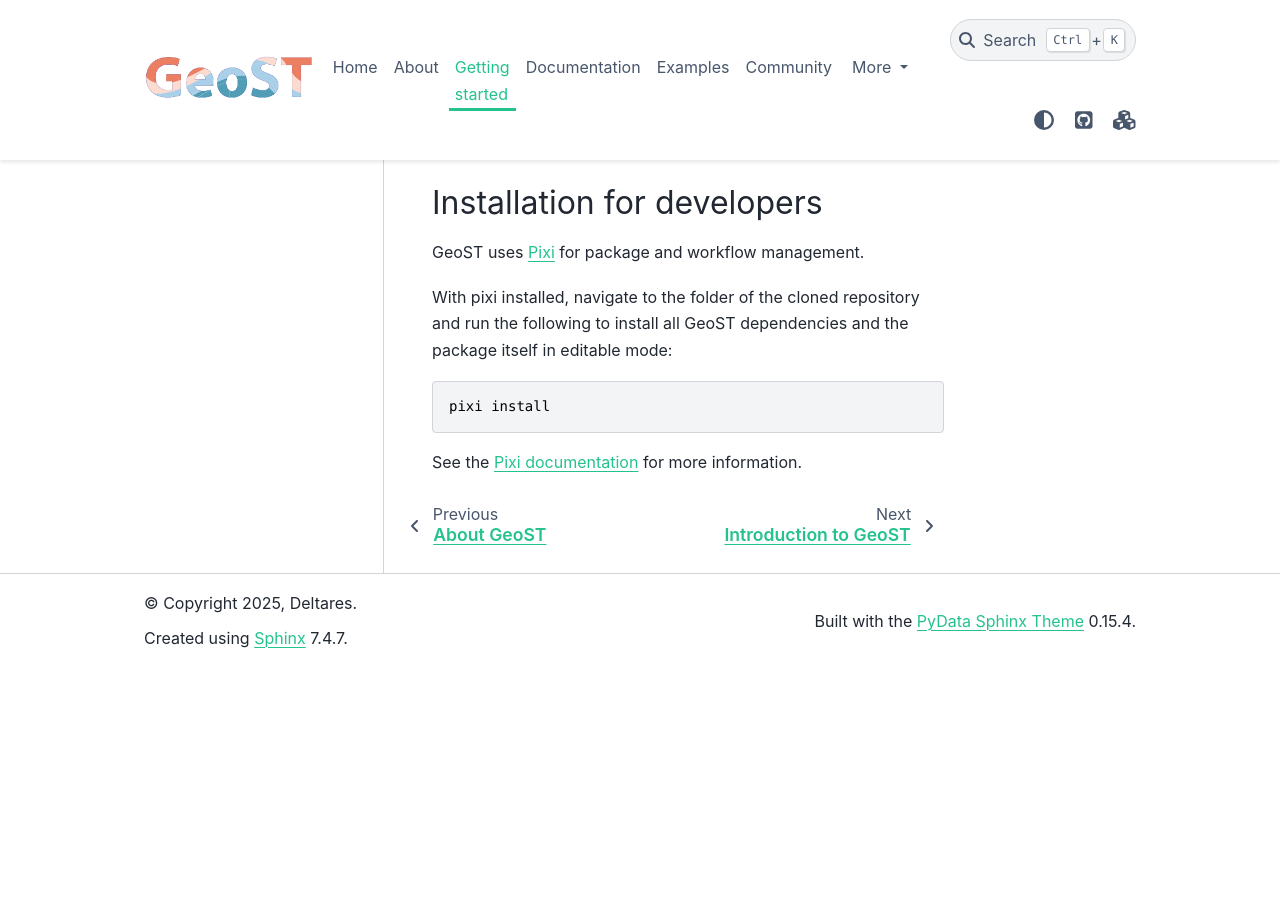
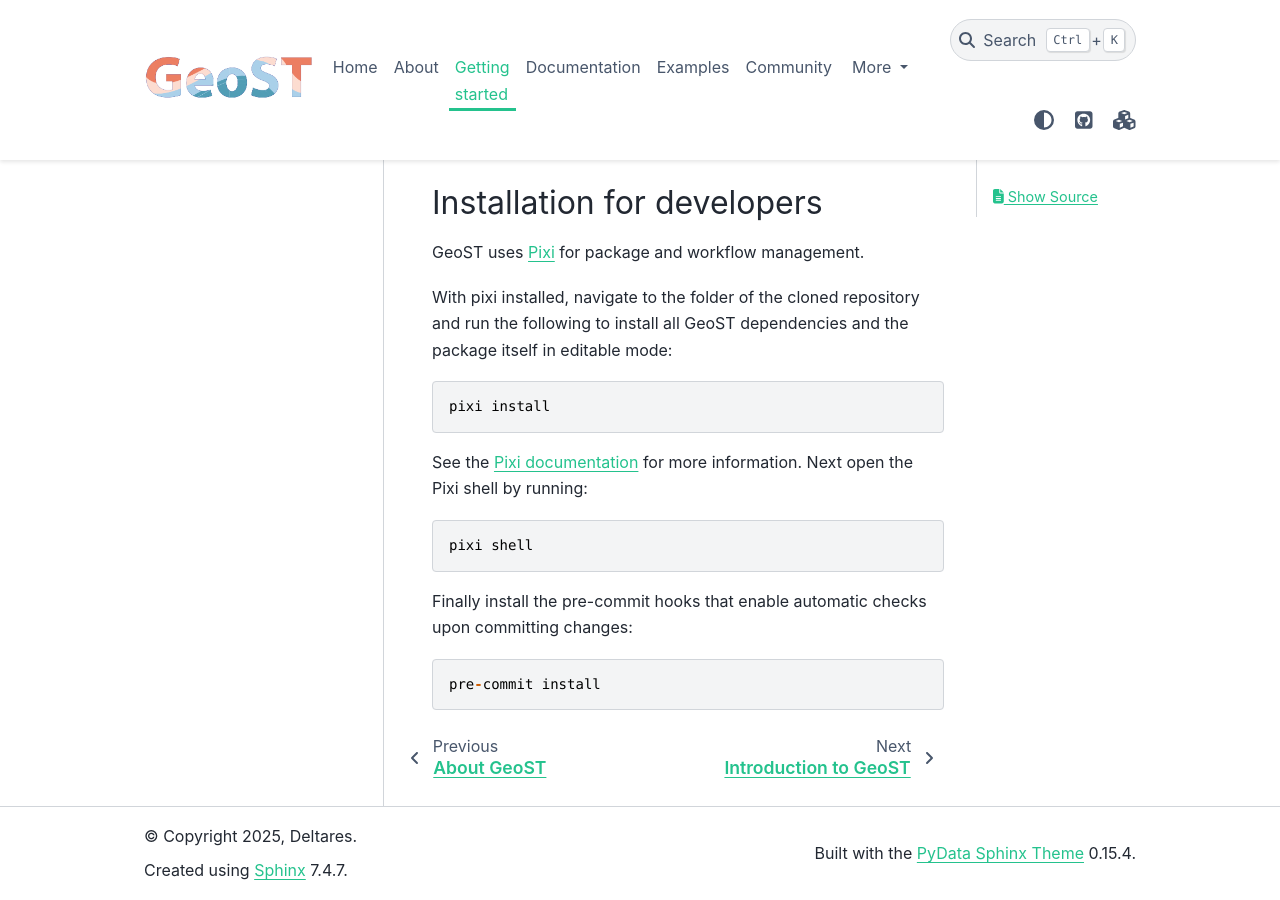
Before and after one commit to Deltares-research/geost, a Sphinx documentation site: the page built from docs/getting_started.md, in a window 1280 px wide and 900 px high, scrolled down 544 px. Built offline with Sphinx 7.4.7 and the PyData theme 0.15.4, drawn with Linux system fonts in a browser that asks for light colours; before the commit the page ends 1211 px from its top, so only the background shows below that.

Commit message:
Added documentation for pre-commit installation

````diff
--- a/docs/getting_started.md
+++ b/docs/getting_started.md
@@ -34,4 +34,15 @@
 pixi install
 ```
 
-See the [Pixi documentation](https://pixi.sh/latest/) for more information.
+See the [Pixi documentation](https://pixi.sh/latest/) for more information. Next open
+the Pixi shell by running:
+
+```
+pixi shell
+```
+
+Finally install the pre-commit hooks that enable automatic checks upon committing changes:
+
+```
+pre-commit install
+```
````
Also changed, not shown: README.md (+13 -7 lines).
